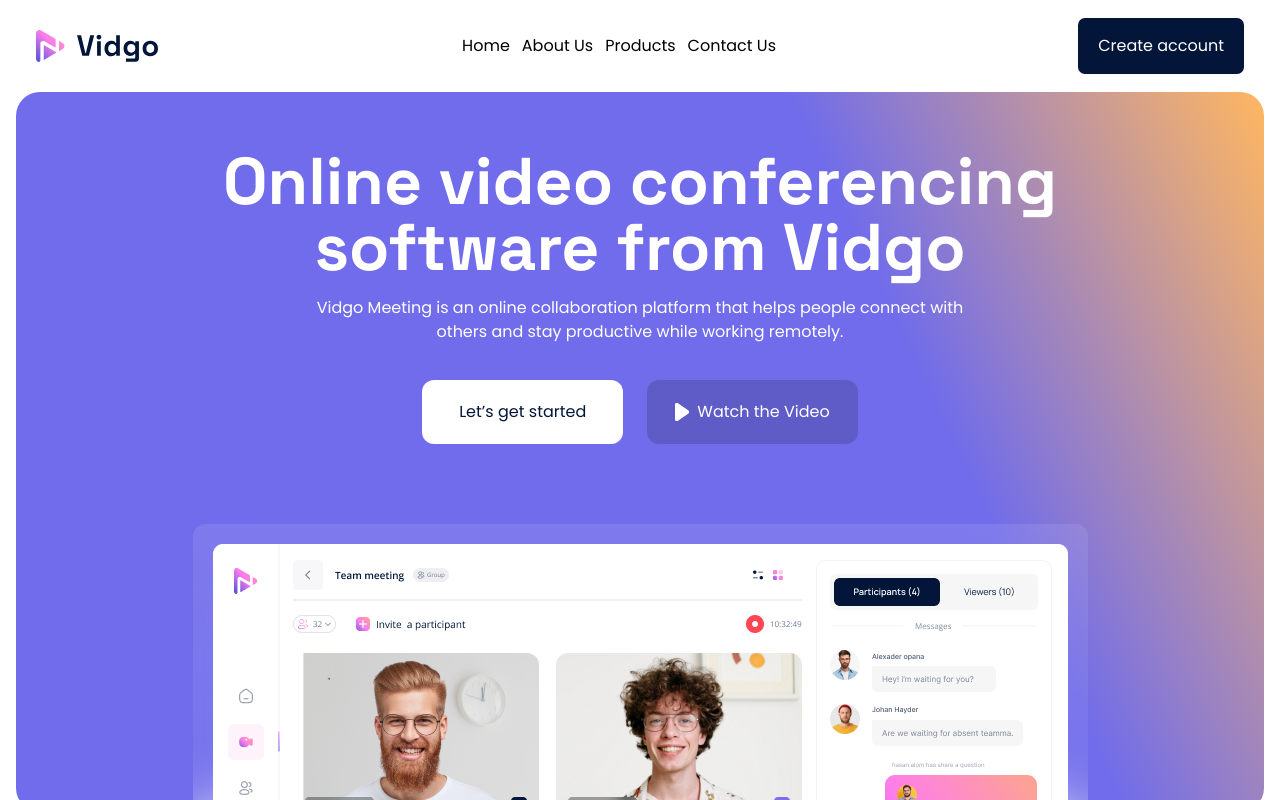
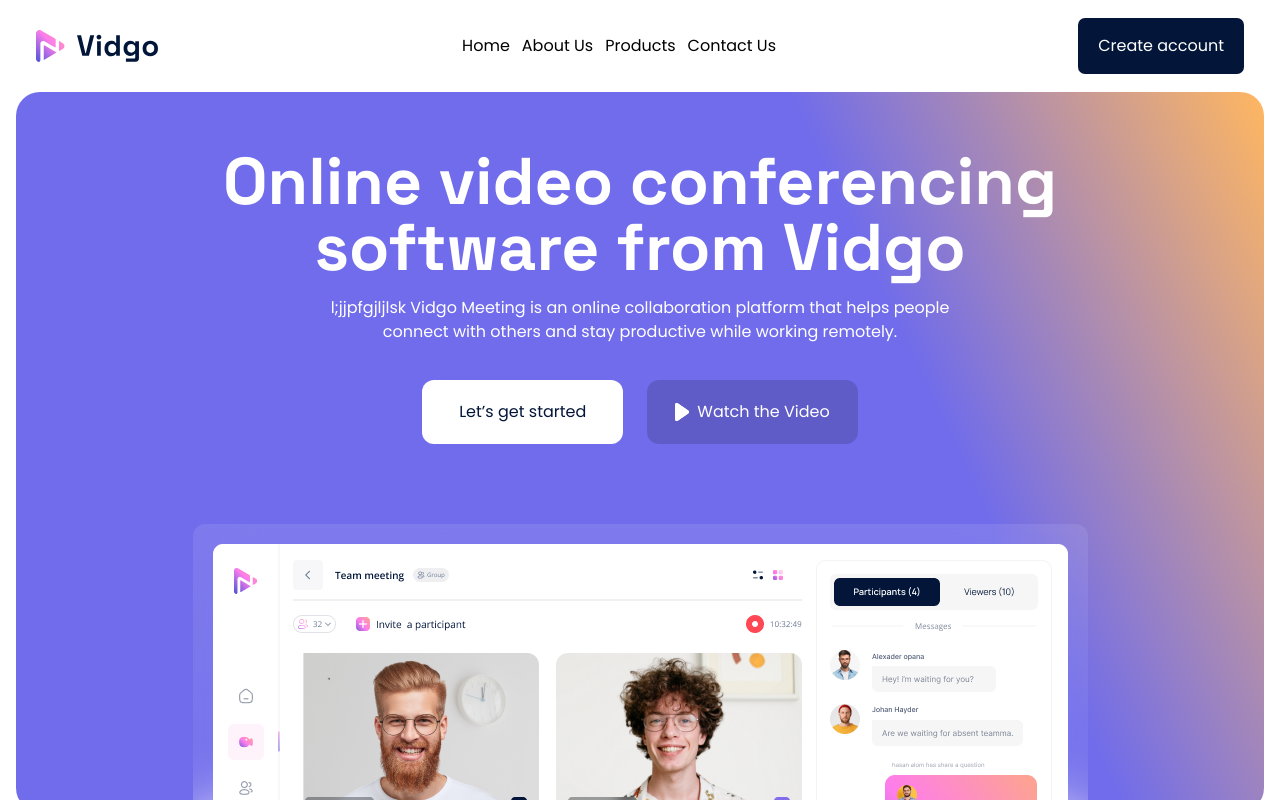
Before and after one commit to webwithyaroo/Vidgo, a React (Vite) app: page / in a window 1280 px wide. Shown: the top 800 px of the page. Built offline with nearby package versions, Linux system fonts and the light colour scheme.

Commit message:
second commit

```diff
--- a/src/sectionFolder/Home.jsx
+++ b/src/sectionFolder/Home.jsx
@@ -33,8 +33,9 @@ const Home = () => {
             }}
             className="max-w-[686px] text-sm mt-4"
           >
-            Vidgo Meeting is an online collaboration platform that helps people
-            connect with others and stay productive while working remotely.
+            l;jjpfgjljlsk Vidgo Meeting is an online collaboration platform that
+            helps people connect with others and stay productive while working
+            remotely.
           </motion.p>
         </div>
         <div className="flex gap-6 max-sm:flex-col max-sm:w-full items-center justify-center mt-9 mb-14 max-sm:mb-6 ">
```
